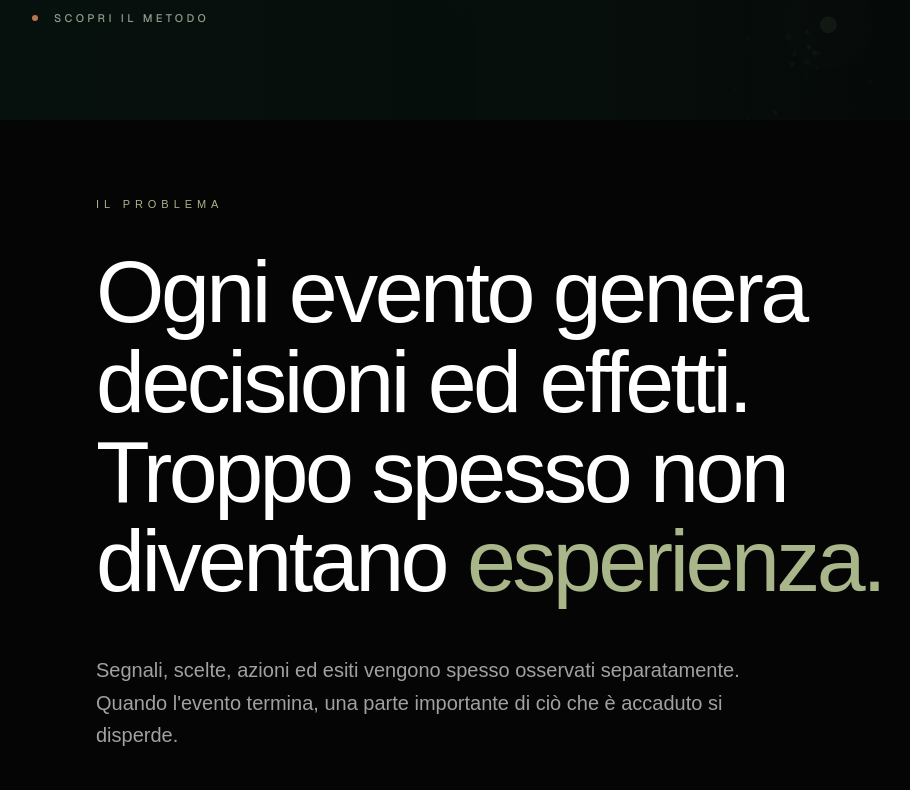
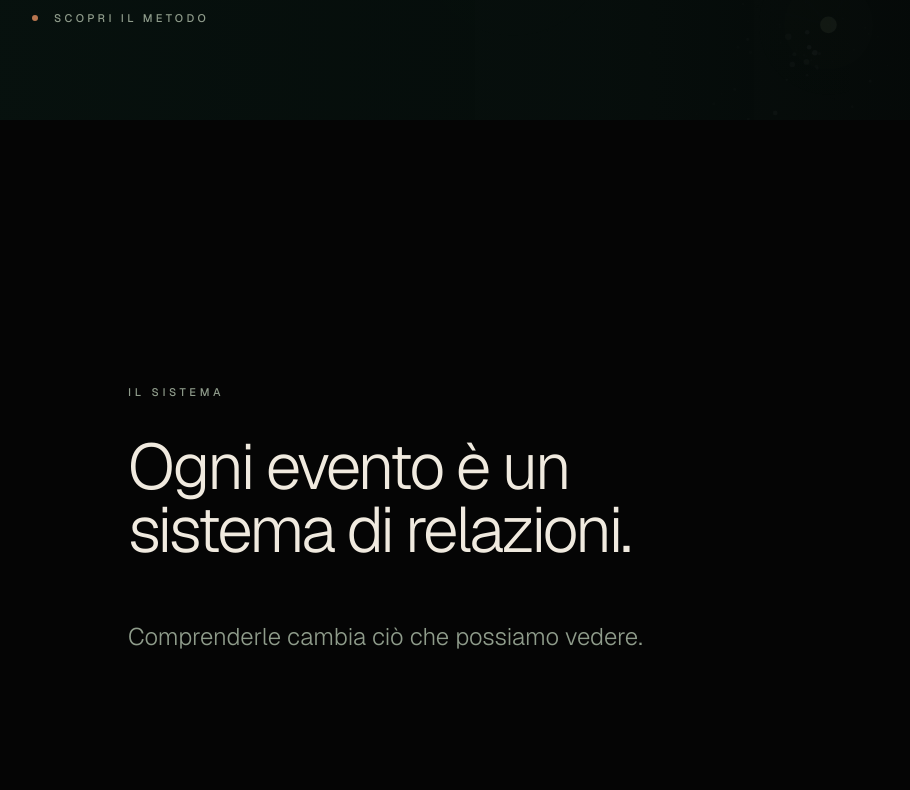
Before and after one commit to Moov3nt/moovento-experience, a Next.js app: page / in a window 1280 px wide. Shown: the part 680-1470 px from the top of the page, without its empty margins (32-942 px from the left). Built offline with nearby package versions, Linux system fonts and the light colour scheme.

Commit message:
feat(home): add SYSTEM central sequence foundation

```diff
--- a/app/page.tsx
+++ b/app/page.tsx
@@ -1,5 +1,6 @@
 import Manifesto from "../components/Manifesto";
 import Hero from "../components/Hero";
+import CentralSequence from "../components/CentralSequence";
 import InsightSection from "../components/InsightSection";
 import PlatformSection from "../components/PlatformSection";
 import OperationalJourneySection from "../components/OperationalJourney/OperationalJourneySection";
@@ -9,6 +10,8 @@ export default function Home() {
   return (
     <>
       <Hero />
+
+      <CentralSequence />
 
       <Manifesto />
 
--- /dev/null
+++ b/components/CentralSequence.tsx
@@ -0,0 +1,38 @@
+"use client";
+
+import { useRef } from "react";
+
+import { useSceneObserver } from "./Scene/useSceneObserver";
+
+export default function CentralSequence() {
+  const ref = useRef<HTMLElement>(null);
+
+  useSceneObserver(ref, "system");
+
+  return (
+    <section
+      ref={ref}
+      aria-labelledby="central-sequence-system-title"
+      className="relative flex min-h-svh items-center overflow-hidden font-sans text-revealue-ivory"
+    >
+      <div className="mx-auto grid w-full max-w-[90rem] grid-cols-1 px-6 py-24 sm:px-10 sm:py-28 lg:grid-cols-12 lg:px-16 lg:py-32">
+        <div className="max-w-3xl lg:col-span-7 lg:col-start-2">
+          <p className="text-[10px] font-medium uppercase tracking-[0.34em] text-revealue-mineral sm:text-[11px]">
+            IL SISTEMA
+          </p>
+
+          <h2
+            id="central-sequence-system-title"
+            className="mt-9 max-w-[14ch] text-[clamp(2.75rem,5vw,5rem)] font-light leading-[0.98] tracking-[-0.045em] text-balance"
+          >
+            Ogni evento è un sistema di relazioni.
+          </h2>
+
+          <p className="mt-12 max-w-xl text-[clamp(1.125rem,2vw,1.5rem)] font-light leading-relaxed text-revealue-mineral sm:mt-14">
+            Comprenderle cambia ciò che possiamo vedere.
+          </p>
+        </div>
+      </div>
+    </section>
+  );
+}
```
